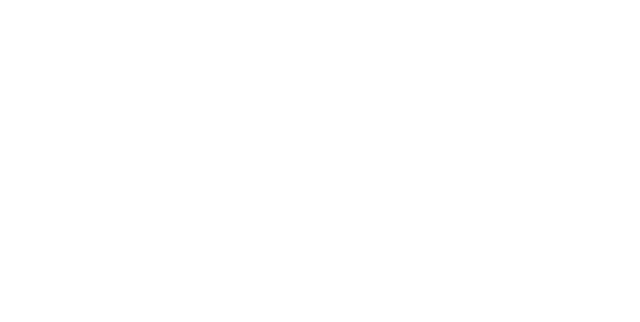
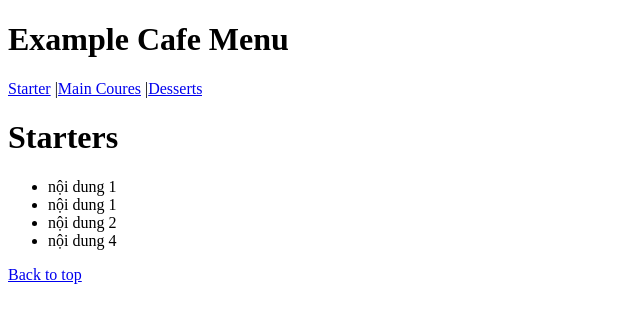
Before and after one commit to doantuanvy/BaiTapWebThu6, a plain HTML site: page bai5a.html in a window 1280 px wide. Shown: the whole page, without its empty margins (0-640 px from the left). Drawn offline with Linux system fonts and the light colour scheme.

Commit message:
them 1 ti

```diff
--- a/bai5a.html
+++ b/bai5a.html
@@ -5,8 +5,34 @@
     <meta http-equiv="X-UA-Compatible" content="IE=edge">
     <meta name="viewport" content="width=device-width, initial-scale=1.0">
     <title>Document</title>
+    <style>
+     .one{
+         list-style-type: none;
+         margin: 0;
+         padding: 0;
+         overflow: hidden;
+     }
+     li.one{
+         float: left;
+     }
+
+    </style>
 </head>
 <body>
+    <H1>Example Cafe Menu</H1>
+    <ul class="one">
+        <li class="one"> <a href="https://github.com/doantuanvy/BaiTapWebThu6/commits/master"> Starter</a> | </li>
+        <li class="one"> <a href="https://github.com/doantuanvy/BaiTapWebThu6/commits/master"> Main Coures</a> |</li>
+        <li class="one"> <a href="https://github.com/doantuanvy/BaiTapWebThu6/commits/master">Desserts</a></li>
+    </ul>
+    <h1>Starters</h1>
+    <ul class="two">
+        <li class="two">nội dung 1</li>
+        <li class="two">nội dung 1</li>
+        <li class="two">nội dung 2</li>
+        <li class="two">nội dung 4</li>
+    </ul>
 
+    <p><a href="https://github.com/doantuanvy/BaiTapWebThu6/commits/master">Back to top</a></p>
 </body>
 </html>
```
Also changed, not shown: bai5b.html (added, +28 -0 lines).
